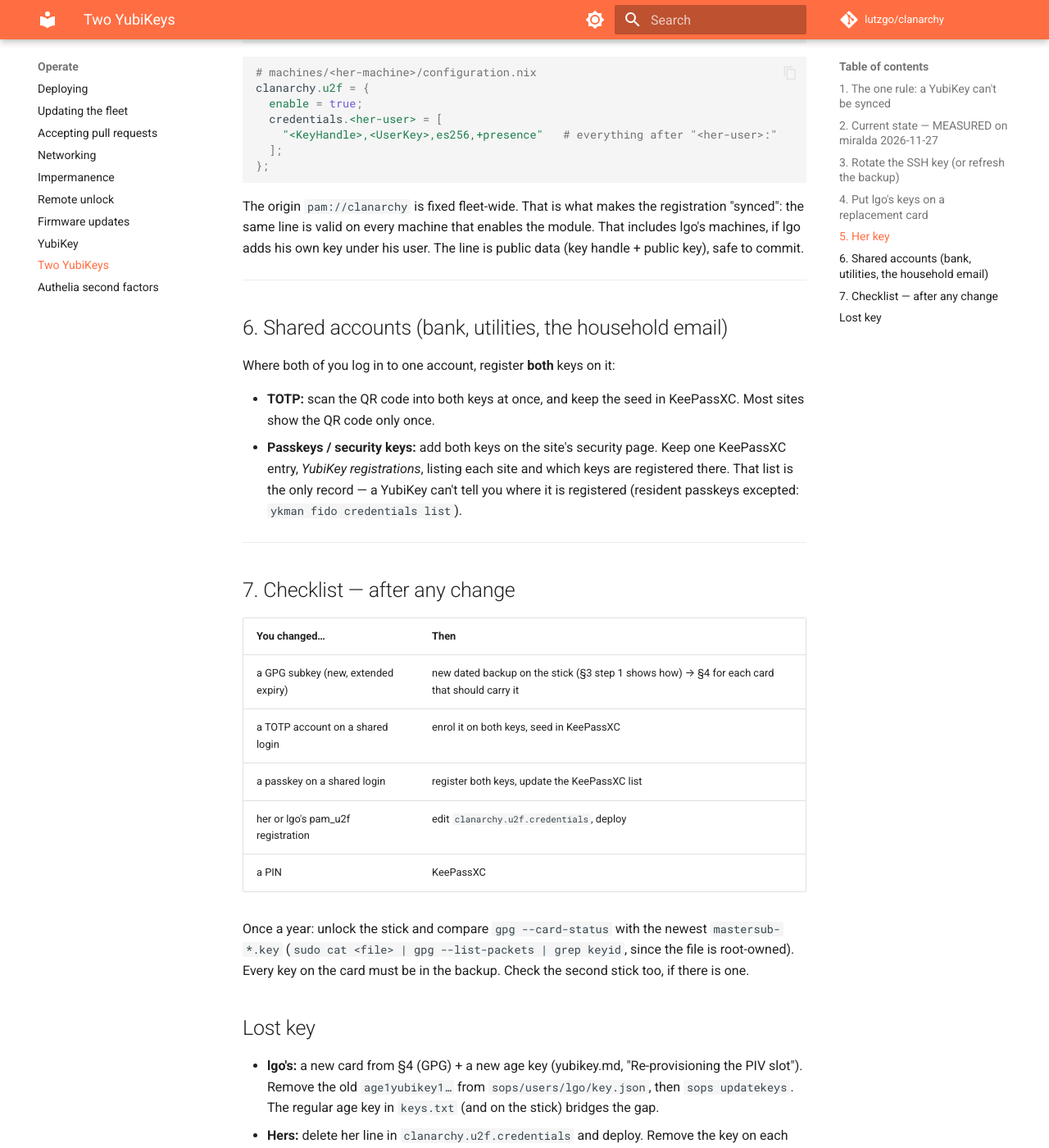
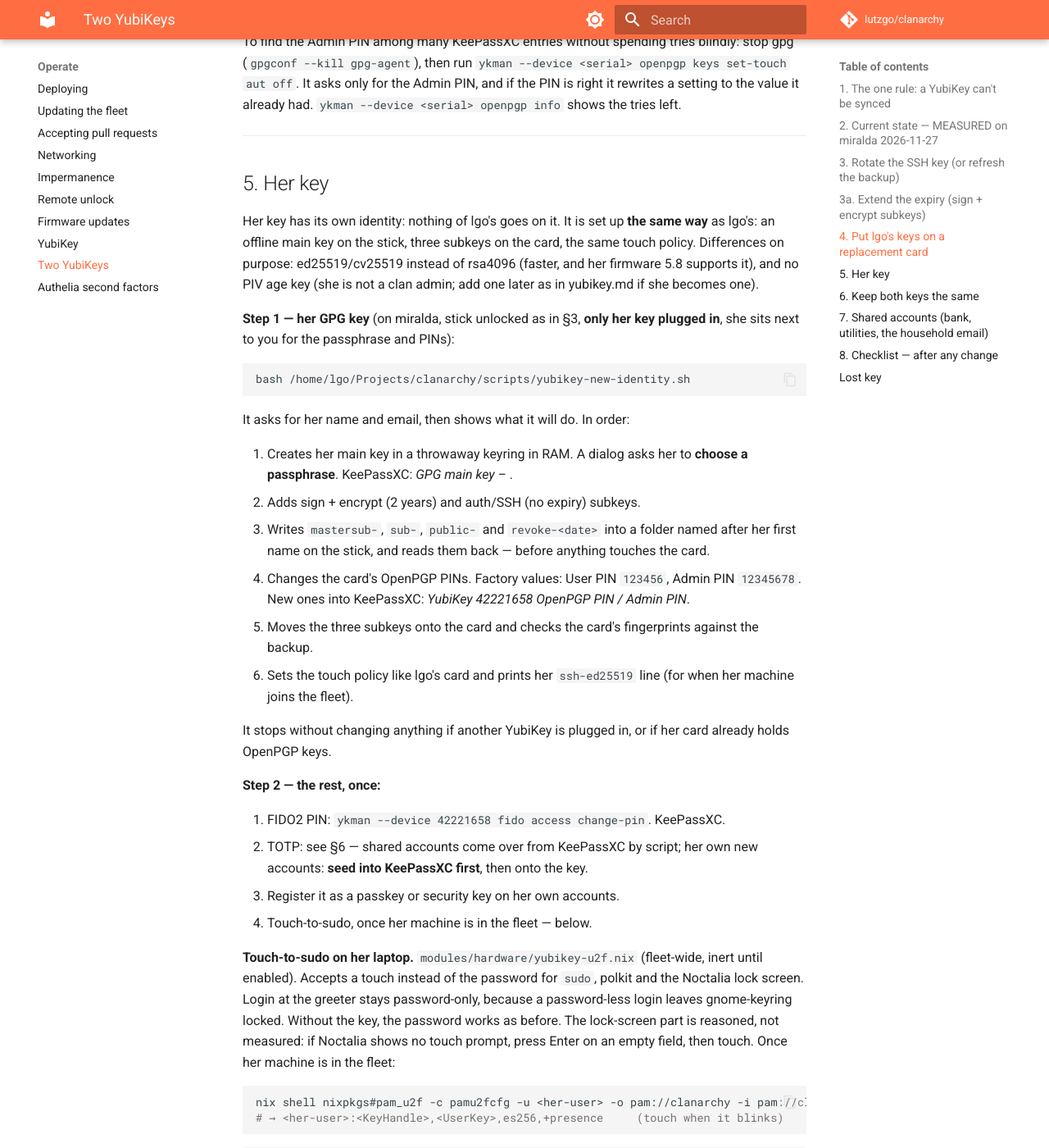
Before and after one commit to lutzgo/clanarchy, an MkDocs documentation site: the page built from docs/guides/yubikey-two-keys.md, in a window 1280 px wide and 1400 px high, scrolled down 4791 px. Shown: the whole window at 82% size. Built offline with MkDocs 1.6.1 and Material for MkDocs 9.7.7, drawn with Linux system fonts in a browser that asks for light colours; comment, search, counter and statistics services are not loaded; some of the changed text lies outside the part shown.

Commit message:
feat(yubikey): her own GPG identity, subkey extension, and two-key parity tools
- scripts/yubikey-new-identity.sh: new person's offline ed25519 main key +
  sign/encrypt/auth subkeys, backup to the stick (read back) BEFORE keytocard,
  card PINs, touch policy like lgo's; verifies card fingerprints vs backup.
- scripts/yubikey-extend-subkeys.sh: extend sign+encrypt expiry from the
  backup, new dated backup, public key + ownertrust into ~/.gnupg (card
  unchanged).
- scripts/yubikey-compare.sh: read-only diff of two keys' setup, masking
  what must differ.
- scripts/yubikey-oath-sync.sh: KeePassXC TOTP seeds -> every plugged key
  (plan by default, APPLY=1 to add; reports seeds that exist only on a key).
- guide: §3a extend, §5 her key, §6 keep both keys the same.

Co-Authored-By: Claude Opus 5.5 <noreply@anthropic.com>

````diff
--- a/docs/guides/yubikey-two-keys.md
+++ b/docs/guides/yubikey-two-keys.md
@@ -6,7 +6,7 @@ There are two keys in the household: **lgo's** (YubiKey 5C NFC, serial
 covers what has to be backed up, and what to do so both keys stay usable.
 
 !!! note "Shell"
-    Commands in §3 and §4 are written for nushell, lgo's login shell. Any
+    Commands in §3 to §6 are written for nushell, lgo's login shell. Any
     other block is bash: type `bash` first and `exit` when done.
 
 ---
@@ -19,10 +19,11 @@ the secret is:
 
 | Secret | Can it go on a 2nd card? | How the keys stay in step | Lives where |
 |---|---|---|---|
-| lgo's GPG subkeys (sign, encrypt, **SSH auth**) | Yes, **only from the offline backup** | Write the same subkeys to each card from the backup | USB stick, encrypted partition |
+| GPG subkeys (sign, encrypt, **SSH auth**) — lgo's, and hers (§5) | Yes, **only from the offline backup** | Write the same subkeys to each card from the backup | USB stick, encrypted partition |
 | lgo's age key (PIV slot 1) | No — it was generated on the card | Second key = second *recipient*, plus the regular age key as a fallback | Card only. The fallback is `~/.config/sops/age/keys.txt`, which belongs on the stick too |
-| TOTP codes (Yubico Authenticator) | Yes, **only at enrolment** | Add the same seed (QR code) to both keys at the same time | KeePassXC entry holds the seed |
-| Passkeys / FIDO2 website logins | No | Register each key on each site | A list in KeePassXC (see §5) |
+| TOTP codes (Yubico Authenticator) | Yes, **from the seed** | KeePassXC holds every seed; `yubikey-oath-sync.sh` copies them onto each key (§6) | KeePassXC entry, TOTP field |
+| Passkeys / FIDO2 website logins | No | Register each key on each site | A list in KeePassXC (see §7) |
+| The setup itself (apps on/off, touch policy, PINs set) | — | `yubikey-compare.sh` lists every difference (§6) | — |
 | Touch-for-sudo (pam_u2f) | No | One line per key in the repo — the same line works on every machine | `clanarchy.u2f.credentials` |
 
 So the **sources of truth** are: the **USB stick** (private keys),
@@ -57,9 +58,9 @@ belongs to uid 1000. The scripts use `sudo` for both, so expect a sudo prompt.
 Open items:
 
 - **The sign and encrypt subkeys expired in 2023.** SSH doesn't care, but
-  signing and decrypting with GPG do. Extend them the next time the stick is
-  open (`gpg --quick-set-expire <main fpr> 2y <subkey fpr>…` in the throwaway
-  home, then export as in `yubikey-new-ssh-subkey.sh` step 3).
+  signing and decrypting with GPG do. §3a extends them.
+- `~/.gnupg` on miralda holds **no public key** at all (measured: `gpg -k` is
+  empty). SSH works without it; GPG signing does not. §3a imports it.
 - `sda2` is **unencrypted** but holds `flores/` and `lombok/`, with
   `ssh_host_*_key` **private** host keys. Neither machine is in the fleet.
   Delete the folders if the machines are retired; otherwise move them into
@@ -146,6 +147,35 @@ Two traps the scripts handle, in case you ever do this by hand:
 
 ---
 
+## 3a. Extend the expiry (sign + encrypt subkeys)
+
+Expiry dates live in the **public** key, not on the card, so the card is not
+touched. Stick unlocked (as in §3), then:
+
+```
+bash /home/lgo/Projects/clanarchy/scripts/yubikey-extend-subkeys.sh
+```
+
+It asks for `sudo` and the **main key passphrase**. It sets every sign and
+encrypt subkey to expire 2 years from today (`EXPIRE=3y` before `bash` for
+another span), refuses to go on if one is still expired, and writes
+`mastersub-<date>-extended.key`, `sub-…` and `public-<date>-extended.asc` to
+the stick (read back). Then it imports the public key into `~/.gnupg`, marks
+it as your own (ultimate trust) and links it to the card. Check:
+`gpg --card-status` lists the keys without `expired`.
+
+For **her** key: `FPR=<her main key fingerprint> BACKUP=<stick>/<her folder>/mastersub-<date>.key OUTDIR=<stick>/<her folder>`
+before `bash`, on her machine or yours (her public key import is then
+harmless but unneeded on yours).
+
+Put the date of the next expiry in the calendar, a month early.
+
+Then anyone who has the old public key needs the new one
+(`public-<date>-extended.asc`): her machine, GitHub (if the key is there),
+a keyserver.
+
+---
+
 ## 4. Put lgo's keys on a replacement card
 
 For the SSH key, use the same script with the target card as the only one
@@ -156,7 +186,7 @@ bash /home/lgo/Projects/clanarchy/scripts/yubikey-subkey-to-card.sh
 ```
 
 The script only handles the SSH key (slot 3) today. For sign (slot 1) and
-encrypt (slot 2), extend their expiry first (§2), then follow the same pattern
+encrypt (slot 2), extend their expiry first (§3a), then follow the same pattern
 by hand in the throwaway home.
 
 A replacement card also needs a **new age key**: see "Re-provisioning the PIV
@@ -173,18 +203,45 @@ already had. `ykman --device <serial> openpgp info` shows the tries left.
 
 ## 5. Her key
 
-Her key has its own identity: nothing of lgo's goes on it.
+Her key has its own identity: nothing of lgo's goes on it. It is set up **the
+same way** as lgo's: an offline main key on the stick, three subkeys on the
+card, the same touch policy. Differences on purpose: ed25519/cv25519 instead
+of rsa4096 (faster, and her firmware 5.8 supports it), and no PIV age key
+(she is not a clan admin; add one later as in yubikey.md if she becomes one).
 
-**Once, when she gets it** (any machine with `ykman`, e.g. miralda):
+**Step 1 — her GPG key** (on miralda, stick unlocked as in §3, **only her key
+plugged in**, she sits next to you for the passphrase and PINs):
 
-1. Set PINs: `ykman fido access change-pin` (FIDO2) and
-   `ykman oath access change-password` (TOTP, optional). Put both in
-   KeePassXC.
-2. Register it for touch-to-sudo — see below.
-3. Enrol her TOTP accounts in Yubico Authenticator, **saving each seed or QR
-   code in KeePassXC first**. Then a lost key is a re-enrolment, not an
-   account recovery.
-4. Register it as a passkey or security key on her own accounts.
+```
+bash /home/lgo/Projects/clanarchy/scripts/yubikey-new-identity.sh
+```
+
+It asks for her name and email, then shows what it will do. In order:
+
+1. Creates her main key in a throwaway keyring in RAM. A dialog asks her to
+   **choose a passphrase**. KeePassXC: *GPG main key – <her name>*.
+2. Adds sign + encrypt (2 years) and auth/SSH (no expiry) subkeys.
+3. Writes `mastersub-`, `sub-`, `public-` and `revoke-<date>` into a folder
+   named after her first name on the stick, and reads them back — before
+   anything touches the card.
+4. Changes the card's OpenPGP PINs. Factory values: User PIN `123456`, Admin
+   PIN `12345678`. New ones into KeePassXC: *YubiKey 42221658 OpenPGP PIN /
+   Admin PIN*.
+5. Moves the three subkeys onto the card and checks the card's fingerprints
+   against the backup.
+6. Sets the touch policy like lgo's card and prints her `ssh-ed25519` line
+   (for when her machine joins the fleet).
+
+It stops without changing anything if another YubiKey is plugged in, or if
+her card already holds OpenPGP keys.
+
+**Step 2 — the rest, once:**
+
+1. FIDO2 PIN: `ykman --device 42221658 fido access change-pin`. KeePassXC.
+2. TOTP: see §6 — shared accounts come over from KeePassXC by script; her own
+   new accounts: **seed into KeePassXC first**, then onto the key.
+3. Register it as a passkey or security key on her own accounts.
+4. Touch-to-sudo, once her machine is in the fleet — below.
 
 **Touch-to-sudo on her laptop.** `modules/hardware/yubikey-u2f.nix` (fleet-wide,
 inert until enabled). Accepts a touch instead of the password for `sudo`,
@@ -216,12 +273,68 @@ user. The line is public data (key handle + public key), safe to commit.
 
 ---
 
-## 6. Shared accounts (bank, utilities, the household email)
+## 6. Keep both keys the same
+
+What can be the same on both keys, and the tool for it:
+
+| What | Tool | Same on both? |
+|---|---|---|
+| Applications on/off (USB + NFC), PIN states, OpenPGP touch policy, PIV slots, OTP slots | `yubikey-compare.sh` | Yes — fix what it lists |
+| TOTP accounts | `yubikey-oath-sync.sh` | Yes, for every seed in KeePassXC |
+| Passkeys / security keys | register both keys at the site (§7) | Yes, by hand |
+| GPG keys, SSH key, age key | — | **No**: one identity per person |
+
+**Compare** — both keys plugged in, read-only:
+
+```
+bash /home/lgo/Projects/clanarchy/scripts/yubikey-compare.sh
+```
+
+It masks what *must* differ (serials, key fingerprints) and prints every
+other difference, then both profiles side by side. Typical findings and
+fixes, always with `ykman --device <serial> …`:
+
+- an application off on one key: `config usb --enable OATH`
+  (or `config nfc --enable …`)
+- touch policy: `openpgp keys set-touch sig on` (asks the Admin PIN)
+- FIDO2 PIN not set: `fido access change-pin`
+
+`DEEP=1` before `bash` also lists the FIDO2 passkeys stored on each key (asks
+each FIDO2 PIN).
+
+**TOTP from KeePassXC onto the keys** — every entry with a TOTP seed in
+`~/goclan/Passwords/go.kdbx` (other file: `KDBX=…` before `bash`):
+
+```
+bash /home/lgo/Projects/clanarchy/scripts/yubikey-oath-sync.sh
+```
+
+It asks for the database password once and only **shows a plan** (`+ would
+add …`). To write it:
+
+```
+APPLY=1 bash /home/lgo/Projects/clanarchy/scripts/yubikey-oath-sync.sh
+```
+
+Only add, never delete or overwrite. Seeds go through a pipe, never to disk.
+To limit it to shared accounts: `ONLY='Amazon|PayPal'` before `bash`
+(a regular expression on the account name).
+
+The plan also lists `? only on this key, not in KeePassXC: …`. Those are
+seeds that exist **only on that YubiKey**: lose it and the account needs a
+recovery. Fix: at the site, turn TOTP off and on again, save the new QR/seed
+in KeePassXC (entry → TOTP → Set up), then run the sync. A name mismatch
+(KeePassXC `GitHub:lutzgo`, key `GitHub`) also shows up there; check before
+re-enrolling.
+
+---
+
+## 7. Shared accounts (bank, utilities, the household email)
 
 Where both of you log in to one account, register **both** keys on it:
 
-- **TOTP:** scan the QR code into both keys at once, and keep the seed in
-  KeePassXC. Most sites show the QR code only once.
+- **TOTP:** save the seed in KeePassXC first (most sites show the QR code
+  only once), then `yubikey-oath-sync.sh` (§6) puts it on both keys.
 - **Passkeys / security keys:** add both keys on the site's security page.
   Keep one KeePassXC entry, *YubiKey registrations*, listing each site and
   which keys are registered there. That list is the only record — a YubiKey
@@ -230,17 +343,19 @@ Where both of you log in to one account, register **both** keys on it:
 
 ---
 
-## 7. Checklist — after any change
+## 8. Checklist — after any change
 
 | You changed… | Then |
 |---|---|
-| a GPG subkey (new, extended expiry) | new dated backup on the stick (§3 step 1 shows how) → §4 for each card that should carry it |
-| a TOTP account on a shared login | enrol it on both keys, seed in KeePassXC |
+| a GPG subkey (new) | new dated backup on the stick (§3 step 1) → §4 for each card that should carry it |
+| a GPG expiry | §3a (card unchanged) → hand out the new public key |
+| a TOTP account | seed in KeePassXC → `yubikey-oath-sync.sh` |
 | a passkey on a shared login | register both keys, update the KeePassXC list |
 | her or lgo's pam_u2f registration | edit `clanarchy.u2f.credentials`, deploy |
 | a PIN | KeePassXC |
 
-Once a year: unlock the stick and compare `gpg --card-status` with the newest
+Once a year: run `yubikey-compare.sh` and `yubikey-oath-sync.sh` (plan only)
+with both keys plugged in. Unlock the stick and compare `gpg --card-status` with the newest
 `mastersub-*.key` (`sudo cat <file> | gpg --list-packets | grep keyid`, since the file is root-owned). Every key on the
 card must be in the backup. Check the second stick too, if there is one.
 
````
Also changed, not shown: 4 other files.
